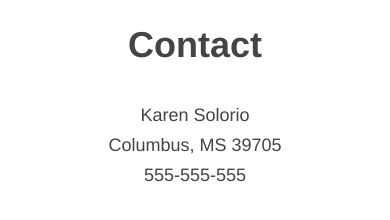
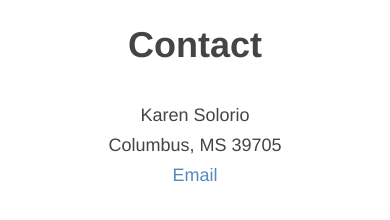
Before and after one commit to karencsolorio/karencsolorio.github.io, a plain HTML site: page index.html in a window 390 px wide. Shown: the part 3427-3647 px from the top of the page. Drawn offline with Linux system fonts and the light colour scheme.

Commit message:
Added Responsiveness

```diff
--- a/index.html
+++ b/index.html
@@ -6,7 +6,6 @@
         <link rel="stylesheet" href="style.css"/>
         <meta name="viewport" content="width=device-width, initial-scale=1"/>
     </head>
-
     <body>
         <ul class="nav">
             <li><a href="#portfolio">Projects</a></li>
@@ -96,7 +95,7 @@
             <address>
                 Karen Solorio
                 Columbus, MS 39705
-                555-555-555
+                <a href="mailto:karencsolorio@gmail.com">Email</a>
             </address>
         </section>
     </body>
--- a/style.css
+++ b/style.css
@@ -10,6 +10,7 @@
     line-height: inherit;
     color: inherit;
 }
+
 html,body{
     font-family: "Helvetica Neue", Helvetica, sans-serif;
     font-size: 18px;
```
Also changed, not shown: images/pexels-jess-bailey-designs-743986.jpg (added).
